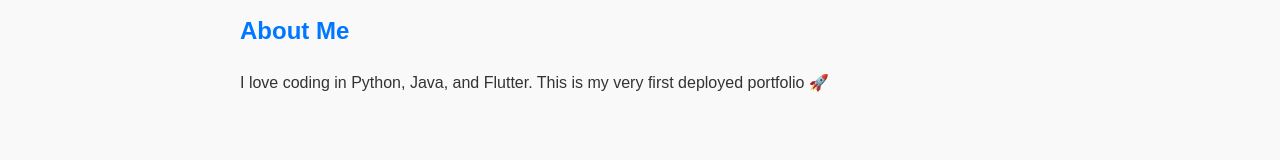
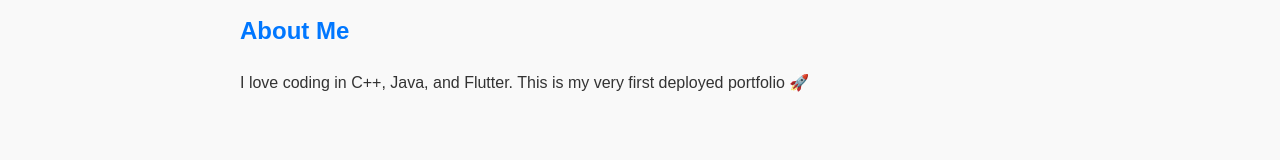
Before and after one commit to CodderPrince/Portfolio1, a plain HTML site: page index.html in a window 1280 px wide. Shown: the part 234-394 px from the top of the page. Drawn offline with Linux system fonts and the light colour scheme.

Commit message:
Update index.html

```diff
--- a/index.html
+++ b/index.html
@@ -14,7 +14,7 @@
 
   <section id="about">
     <h2>About Me</h2>
-    <p>I love coding in Python, Java, and Flutter. This is my very first deployed portfolio 🚀</p>
+    <p>I love coding in C++, Java, and Flutter. This is my very first deployed portfolio 🚀</p>
   </section>
 
   <section id="projects">
```
